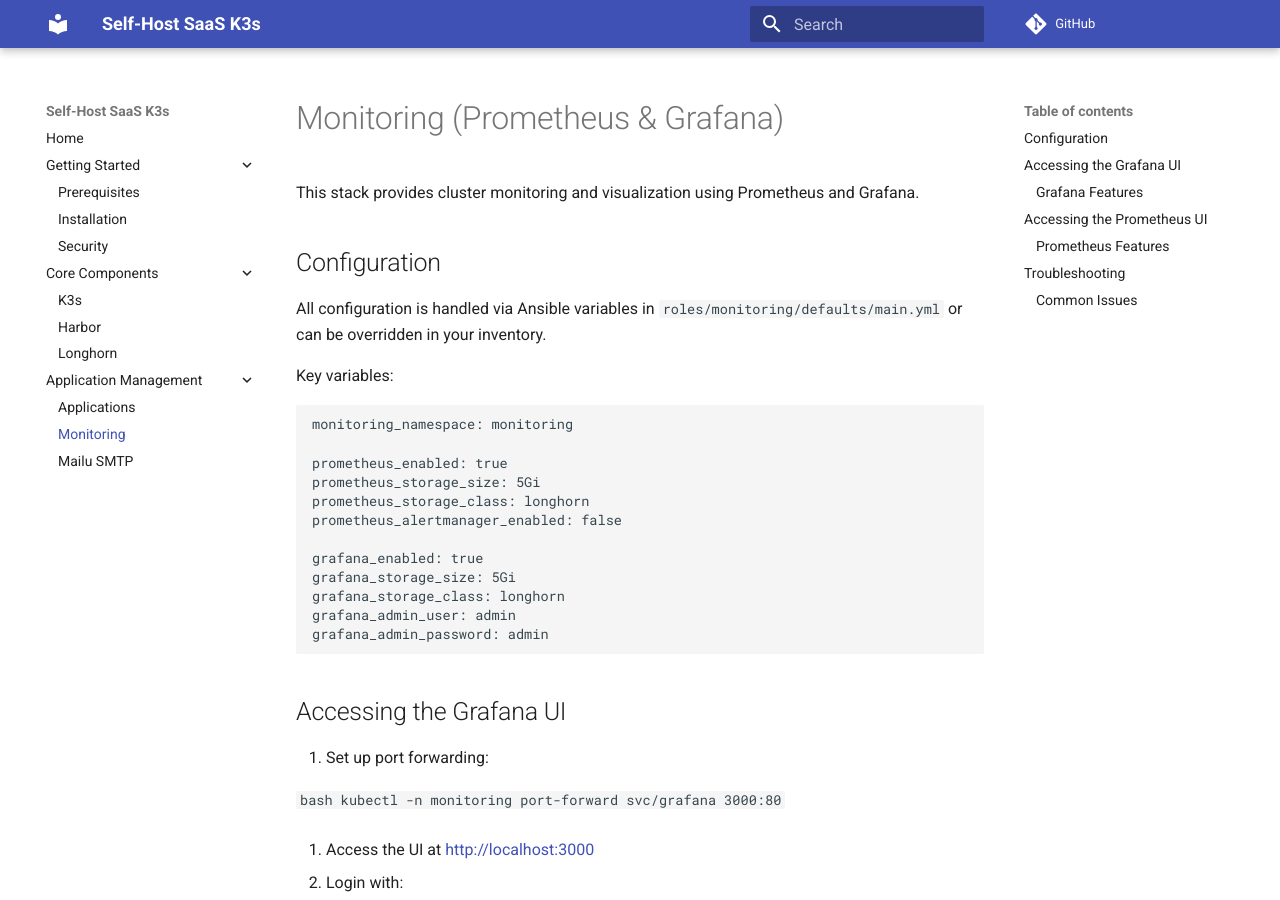
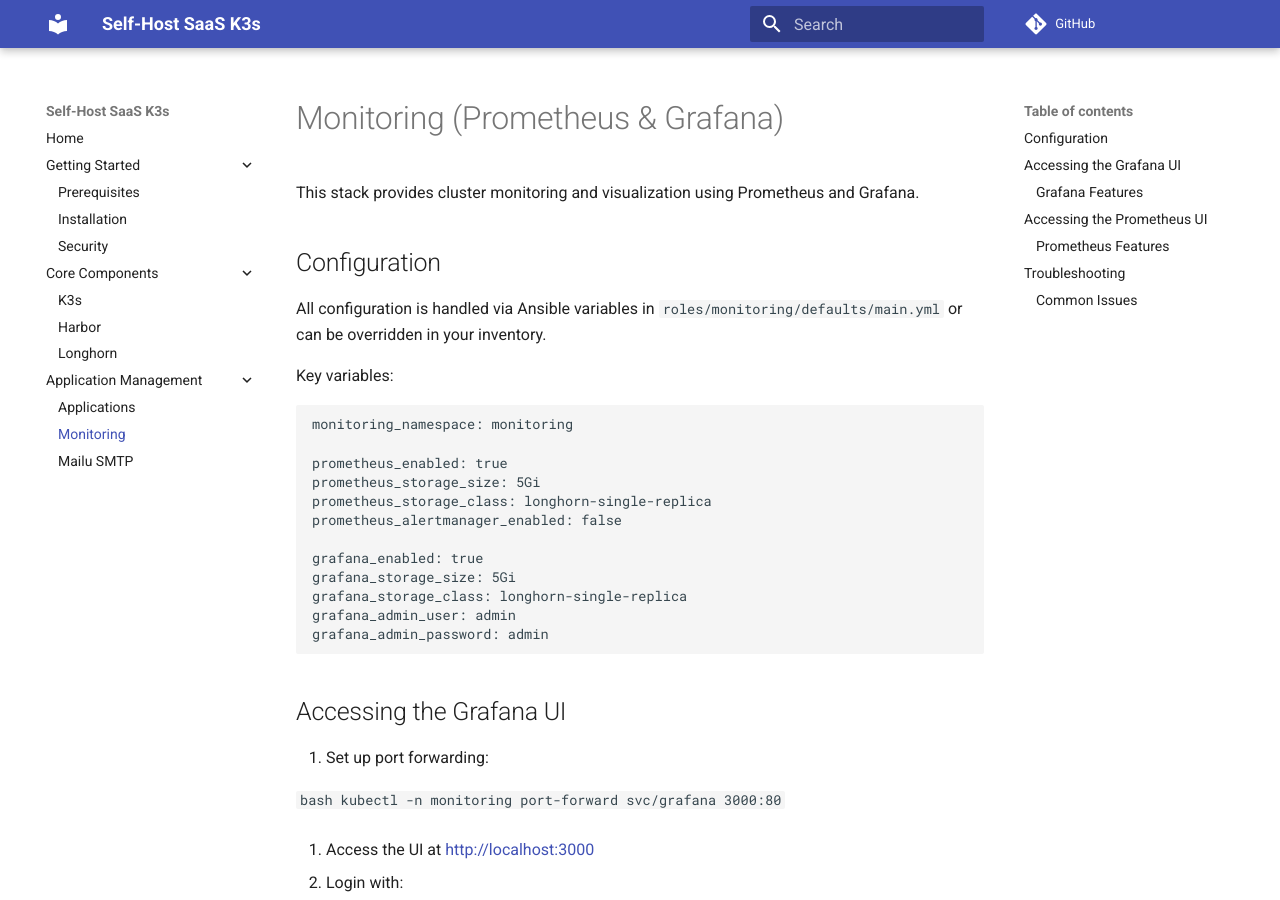
Before and after one commit to humansoftware/self-host-saas-k3s, an MkDocs documentation site: the page built from docs/monitoring.md, in a window 1280 px wide and 900 px high. Built offline with MkDocs 1.6.1 and Material for MkDocs 9.7.7, drawn with Linux system fonts in a browser that asks for light colours; comment, search, counter and statistics services are not loaded.

````diff
--- a/docs/monitoring.md
+++ b/docs/monitoring.md
@@ -12,12 +12,12 @@
 
 prometheus_enabled: true
 prometheus_storage_size: 5Gi
-prometheus_storage_class: longhorn
+prometheus_storage_class: longhorn-single-replica
 prometheus_alertmanager_enabled: false
 
 grafana_enabled: true
 grafana_storage_size: 5Gi
-grafana_storage_class: longhorn
+grafana_storage_class: longhorn-single-replica
 grafana_admin_user: admin
 grafana_admin_password: admin
 ```
````
Also changed, not shown: 6 other files.
